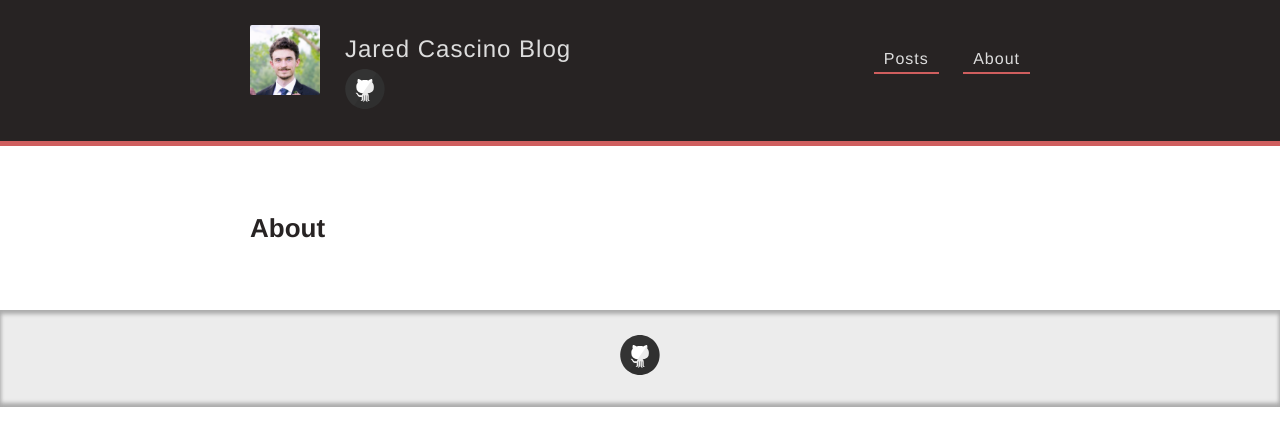
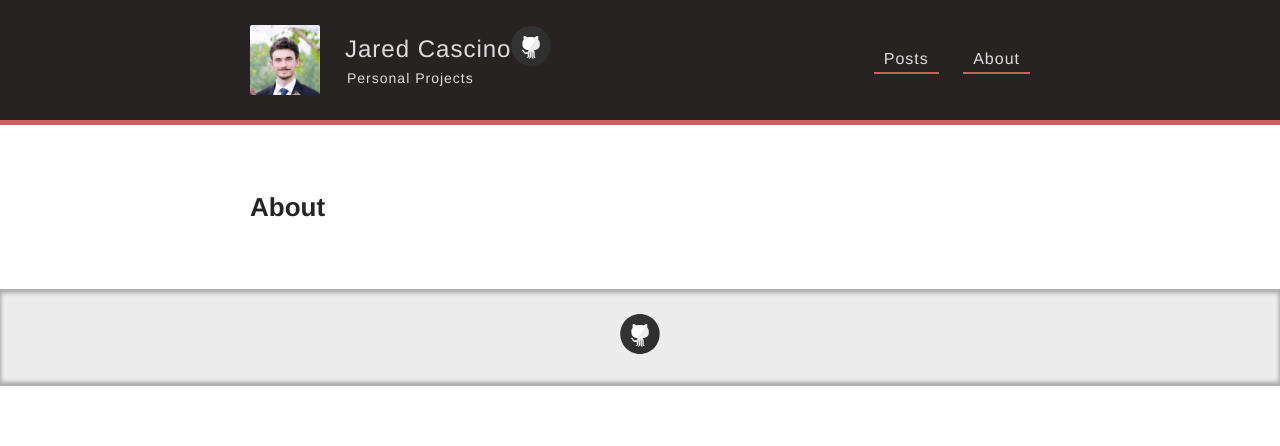
Before and after one commit to jred1/jred1.github.io, a Jekyll site: the page built from about.md, in a window 1280 px wide. Shown: the top 446 px of the page. Built offline with Jekyll 4.4.1, drawn with Linux system fonts in a browser that asks for light colours.

Commit message:
Update Header

```diff
--- a/_config.yml
+++ b/_config.yml
@@ -1,5 +1,5 @@
-name: Jared Cascino Blog
-description:
+name: Jared Cascino
+description: Personal Projects
 avatar: /images/avatar.png
 
 # Includes an icon in the footer for each username you enter
--- a/_layouts/default.html
+++ b/_layouts/default.html
@@ -21,9 +21,11 @@
           <a href="{{ site.baseurl }}/" class="site-avatar"><img src="{{ site.avatar }}" /></a>
 
           <div class="site-info">
-            <h1 class="site-name"><a href="{{ site.baseurl }}/">{{ site.name }}</a></h1>
+            <div class="site-title-line">
+              <h1 class="site-name"><a href="{{ site.baseurl }}/">{{ site.name }}</a></h1>
+              <div>{% include svg-icons.html %}</div>
+            </div>
             <p class="site-description">{{ site.description }}</p>
-          <div margin="5px 5px 5px 5px">{% include svg-icons.html %}</div>
           </div>
 
           <nav>
--- a/style.scss
+++ b/style.scss
@@ -188,6 +188,13 @@
     margin: 0 auto;
   }
 }
+.site-title-line {
+  display: flex;
+  align-items: center; /* This vertically aligns the name and icons */
+}
+.site-title-line .social-icons {
+  margin-left: 10px; /* This adds space between the name and icons */
+}
 
 .site-name {
   margin: 0;
```
